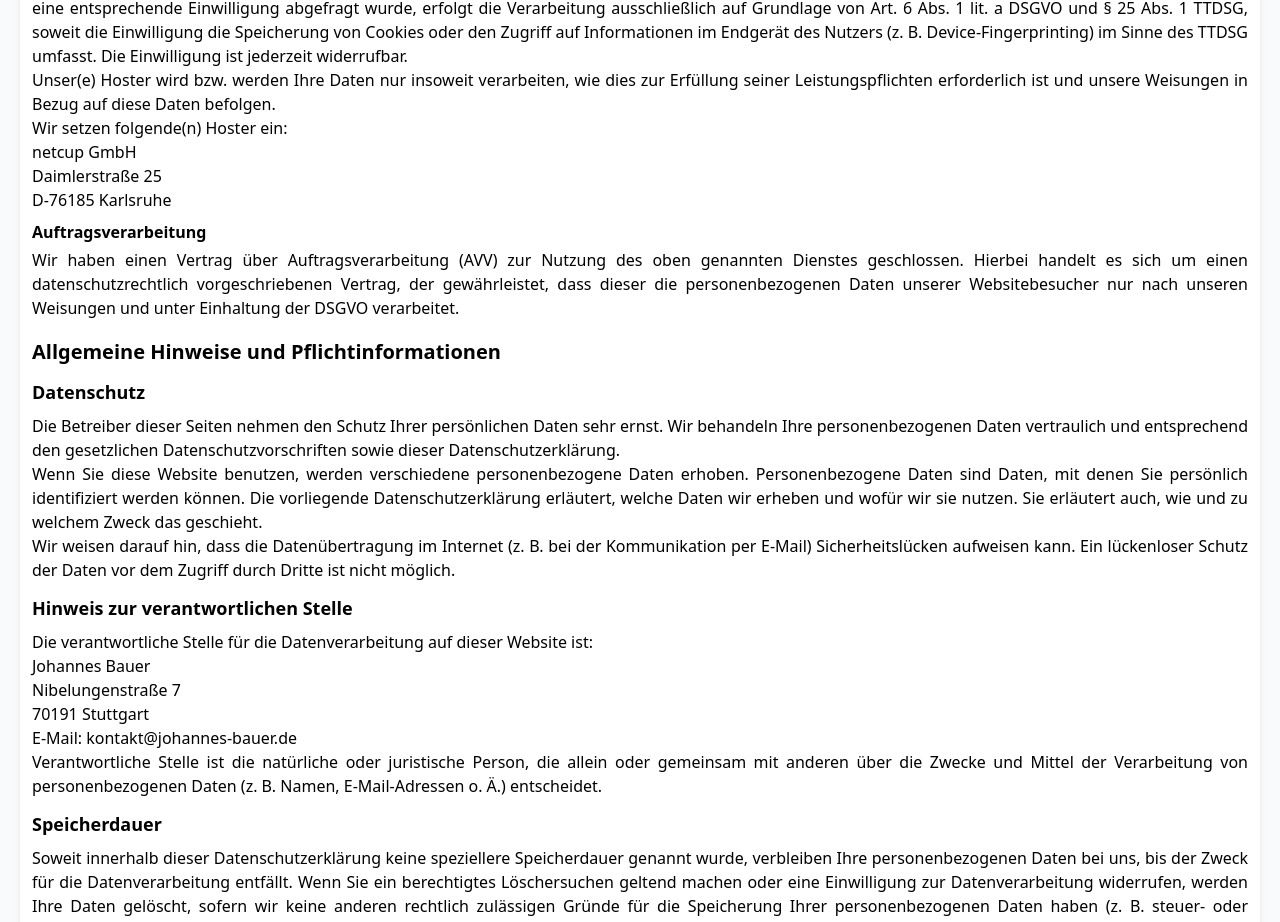
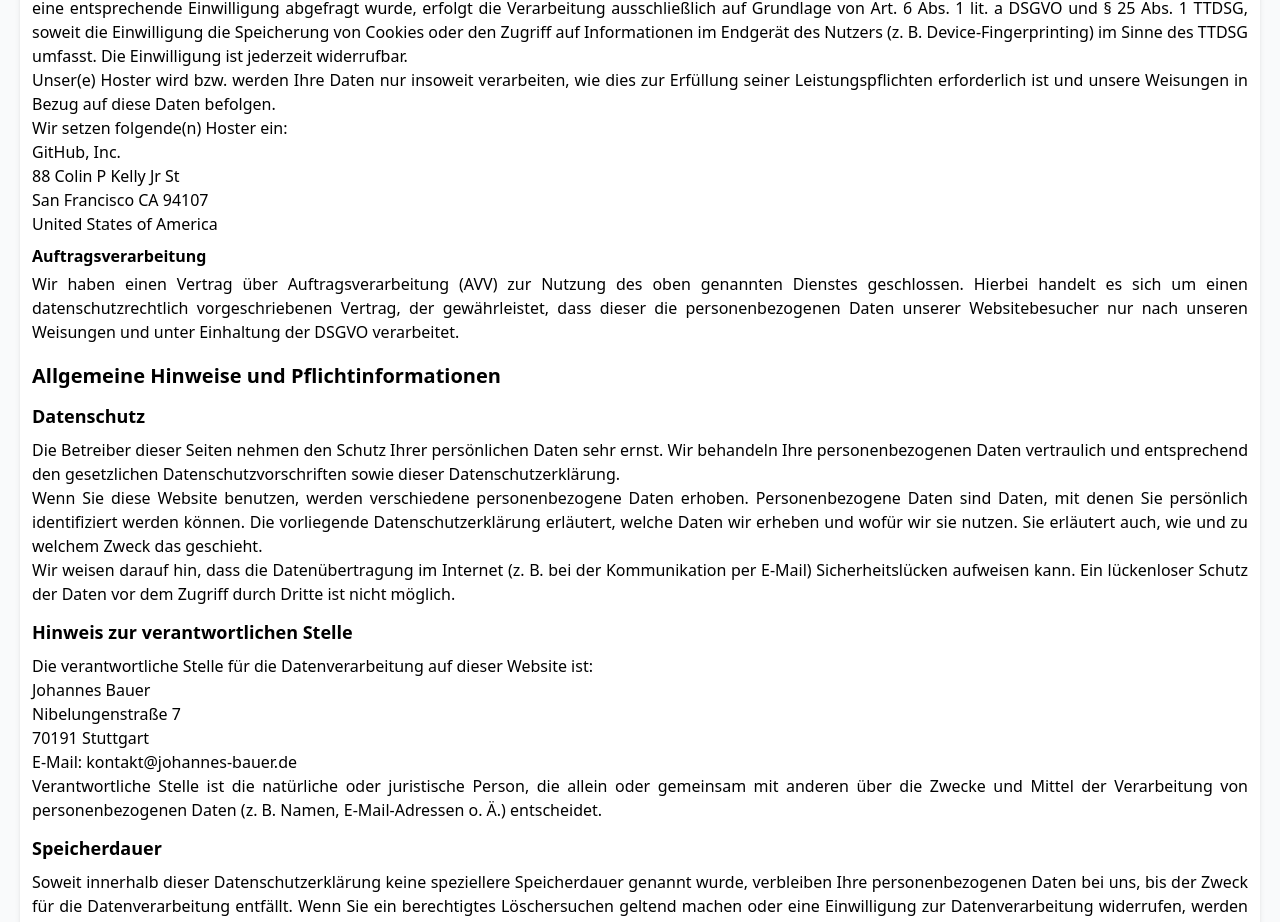
Before and after one commit to JohannesBauer97/johannes-bauer, an Angular app in the folder src/johannes-bauer/: page /privacy-policy in a window 1280 px wide. Shown: the part 976-1898 px from the top of the page. Built offline with nearby package versions, Linux system fonts and the light colour scheme.

Commit message:
Privacy Hosting

```diff
--- a/src/johannes-bauer/src/app/privacy/privacy.component.html
+++ b/src/johannes-bauer/src/app/privacy/privacy.component.html
@@ -52,9 +52,10 @@
     <p >Unser(e) Hoster wird bzw. werden Ihre Daten nur insoweit verarbeiten, wie dies zur Erf&uuml;llung seiner
       Leistungspflichten erforderlich ist und unsere Weisungen in Bezug auf diese Daten befolgen.</p>
     <p >Wir setzen folgende(n) Hoster ein:</p>
-    <p >netcup GmbH<br/>
-      Daimlerstra&szlig;e 25<br/>
-      D-76185 Karlsruhe</p>
+    <p >GitHub, Inc.<br/>
+      88 Colin P Kelly Jr St<br/>
+      San Francisco CA 94107<br/>
+      United States of America</p>
     <h4 >Auftragsverarbeitung</h4>
     <p >Wir haben einen Vertrag &uuml;ber Auftragsverarbeitung (AVV) zur Nutzung des oben genannten Dienstes
       geschlossen.
```
